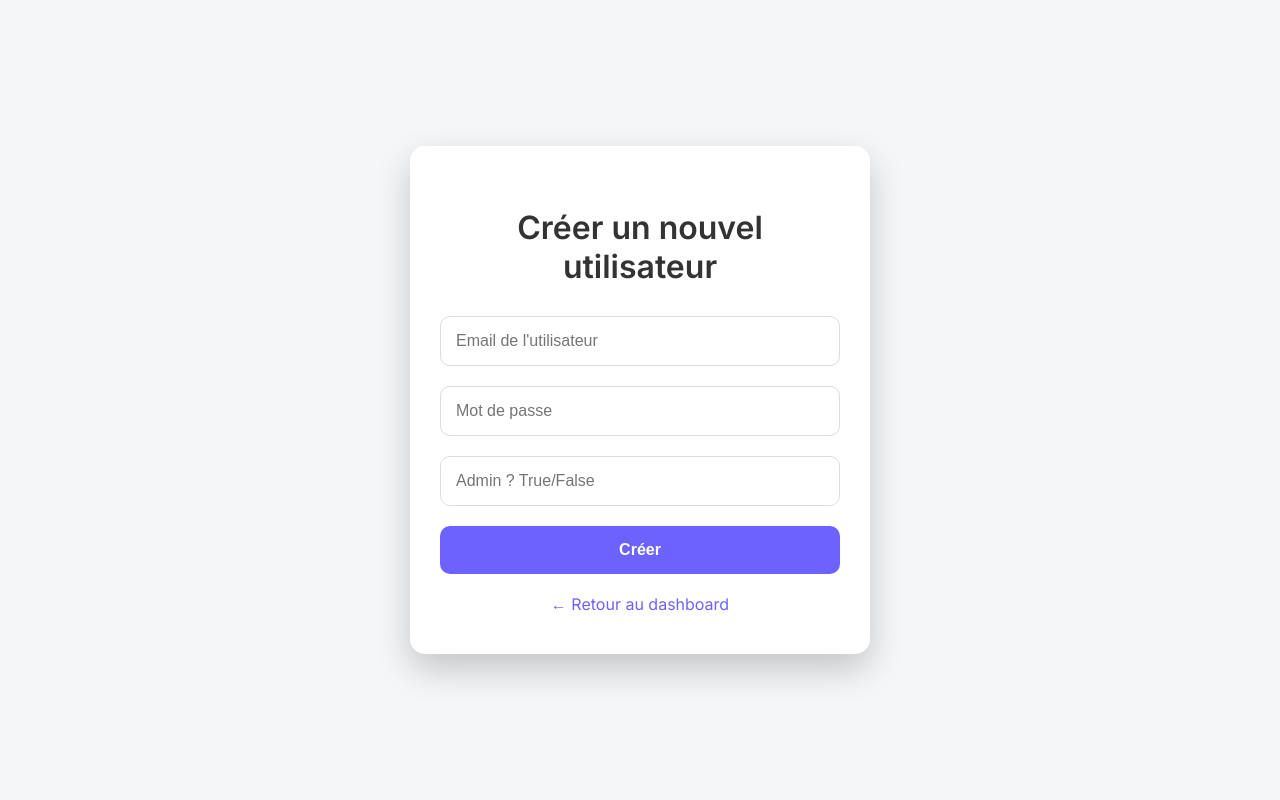
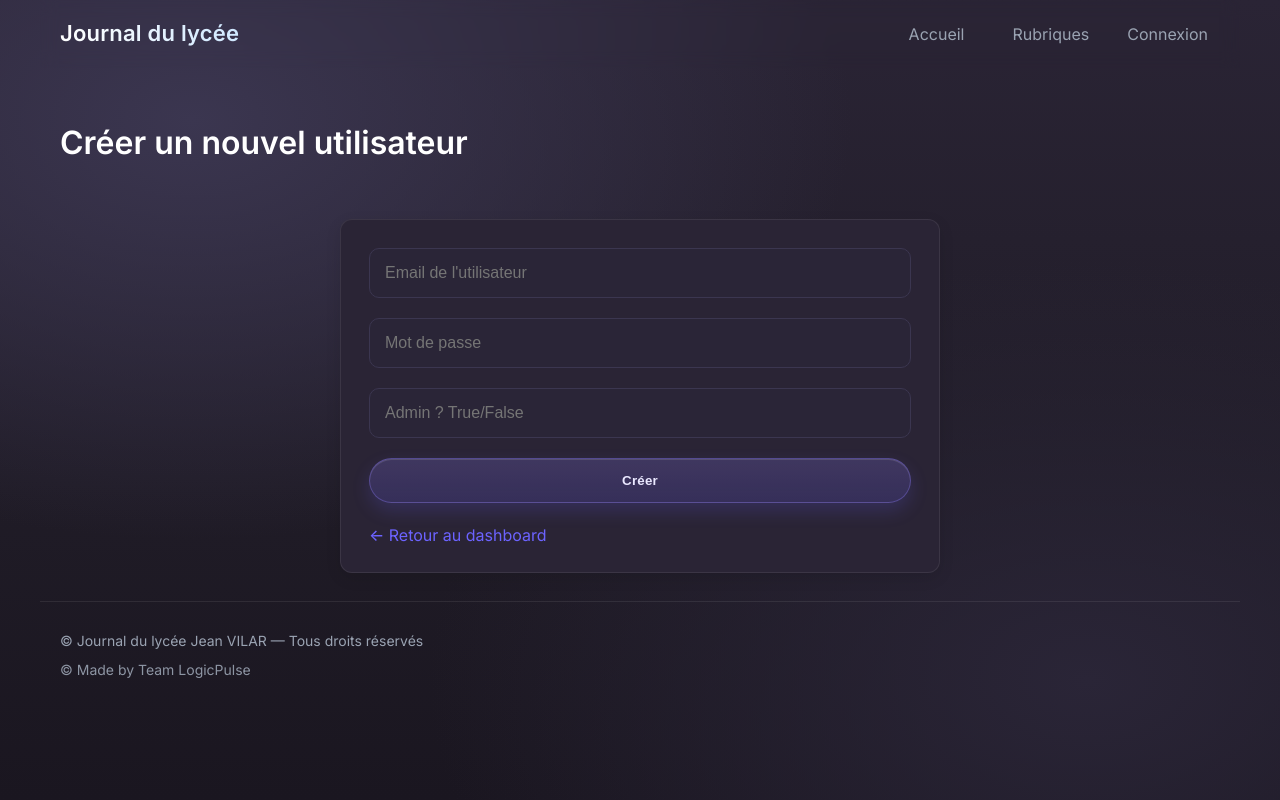
Before and after one commit to gabriel84-py/ptit_vilar, a FastAPI app: template templates/create_user.html in a window 1280 px wide. Run offline with FastAPI, Linux system fonts and the light colour scheme; the template is opened without the code that fills it, so the values that code supplies are empty; data comes from the database, SQL or seed files in the repository.

Commit message:
design create_user proto 1

```diff
--- /dev/null
+++ b/static/create_user.css
@@ -0,0 +1,384 @@
+/*
+====== Développé par TEAM LogicPulse ======
+| YouTube :                               |
+| Discord : https://discord.gg/efVfp5A89k |
+| Instagram : @team_LogicPulse            |
+===========================================
+*/
+
+/* ===================
+Reset léger + tokens
+=================== */
+:root {
+  --bg: #0f1117; /* fond global sombre cohérent avec la page login */
+  --surface: #151823; /* surface cartes */
+  --line: rgba(255, 255, 255, 0.08);
+  --text: #e7ecf3;
+  --muted: #9aa3b2;
+  --brand: #8e7cf8; /* gradient brand 1 */
+  --brand-2: #6c63ff; /* gradient brand 2 */
+  --accent: #9b5cff; /* accent secondaire */
+  --radius: 16px;
+  --shadow: 0 24px 60px rgba(0, 0, 0, 0.45);
+}
+* {
+  box-sizing: border-box;
+}
+html,
+body {
+  margin: 0;
+  padding: 0;
+}
+
+body {
+  font: 16px/1.6 "Inter", system-ui, -apple-system, Segoe UI, Roboto, Arial,
+    sans-serif;
+  background: radial-gradient(
+      1100px 700px at 15% 15%,
+      #3b3650 0%,
+      transparent 60%
+    ),
+    radial-gradient(1100px 700px at 85% 85%, #2a2537 0%, transparent 60%),
+    linear-gradient(180deg, #2a2435, #201c27 60%, #1a1620);
+  color: var(--text);
+  min-height: 100dvh;
+}
+img {
+  max-width: 100%;
+  display: block;
+}
+a {
+  color: inherit;
+  text-decoration: none;
+}
+ul {
+  margin: 0;
+  padding: 0;
+  list-style: none;
+}
+.sr-only {
+  position: absolute;
+  left: -10000px;
+}
+
+/* Layout global */
+.container {
+  max-width: 1200px;
+  margin: 0 auto;
+  padding: 20px;
+}
+
+/* Header */
+.header {
+  display: flex;
+  align-items: center;
+  justify-content: space-between;
+  gap: 12px;
+  padding-block: 14px;
+  margin-bottom: 8px;
+  position: sticky;
+  top: 0;
+  z-index: 10;
+  backdrop-filter: blur(8px);
+}
+.brand {
+  font-weight: 800;
+  font-size: 22px;
+  letter-spacing: 0.2px;
+  background: linear-gradient(90deg, #fff, #cfe8ff);
+  -webkit-background-clip: text;
+  background-clip: text;
+  color: transparent;
+}
+.nav {
+  display: flex;
+  gap: 14px;
+}
+.nav-link {
+  color: var(--muted);
+  padding: 8px 12px;
+  overflow: hidden;
+  transition: color 0.3s ease, background 0.3s ease;
+  position: relative;
+  display: inline-flex;
+  align-items: center;
+  gap: 6px;
+  border-radius: 999px;
+  isolation: isolate;
+  background-clip: padding-box;
+  height: 40px;
+  min-width: 100px;
+  justify-content: center;
+}
+.nav-link:hover {
+  color: #fff;
+  background: rgba(255, 255, 255, 0.06);
+}
+.nav-link.is-active {
+  color: #fff;
+  background: rgba(255, 255, 255, 0.06);
+}
+
+/* Footer */
+.footer {
+  color: var(--muted);
+  font-size: 14px;
+  padding-block: 28px;
+  border-top: 1px solid var(--line);
+  margin-top: 28px;
+  display: grid;
+  gap: 6px;
+}
+.footer .by {
+  opacity: 0.9;
+}
+
+/* Focus visible (accessibilité) */
+:focus-visible {
+  outline: 3px solid rgba(142, 124, 248, 0.6);
+  outline-offset: 2px;
+  border-radius: 8px;
+}
+
+/* Motion safe */
+@media (prefers-reduced-motion: reduce) {
+  * {
+    animation: none !important;
+    transition: none !important;
+  }
+}
+
+/* Responsive */
+@media (max-width: 980px) {
+  .container {
+    padding: 16px;
+  }
+  .featured-card {
+    grid-template-columns: 1fr;
+  }
+}
+@media (max-width: 720px) {
+  .articles-grid {
+    grid-template-columns: repeat(2, 1fr);
+  }
+}
+@media (max-width: 520px) {
+  .nav {
+    display: none;
+  }
+  .articles-grid {
+    grid-template-columns: 1fr;
+  }
+}
+
+/* ====== Contour animé des boutons du header ====== */
+:root {
+  --violet: #9b5cff;
+  --ring-w: 1.5px; /* épaisseur du trait en px (utilisée ci-dessous) */
+  --ring-gap: 3px;
+}
+
+/* Le SVG occupe 100% du lien et suit sa forme */
+.nav-ring {
+  position: absolute;
+  inset: calc(var(--ring-w) / -2);
+  width: calc(100% + var(--ring-w));
+  height: calc(100% + var(--ring-w));
+  pointer-events: none;
+  border-radius: inherit;
+  display: block;
+}
+
+/* Le rectangle suit la taille du SVG et ses coins sont arrondis.
+   pathLength=100 => dash en pourcentage du périmètre */
+.nav-ring__stroke {
+  fill: none;
+  stroke: var(--violet);
+  stroke-width: var(--ring-w);
+  stroke-linecap: round;
+  stroke-linejoin: round;
+  shape-rendering: geometricPrecision;
+
+  stroke-dasharray: 100;
+  stroke-dashoffset: 100;
+  opacity: 0;
+  transition: opacity 120ms ease;
+}
+
+/* Survol d’un bouton non actif : on dessine le contour du haut et on fait tout le tour */
+@keyframes nav-stroke-draw {
+  from {
+    stroke-dashoffset: 100;
+  }
+  to {
+    stroke-dashoffset: 0;
+  }
+}
+.nav-link:not(.is-active):hover .nav-ring__stroke {
+  opacity: 1;
+  animation: nav-stroke-draw 600ms cubic-bezier(0.4, 0, 0.2, 1) forwards;
+}
+
+.nav-link.is-active .nav-ring__stroke {
+  opacity: 1;
+  stroke-dashoffset: 0;
+  animation: none;
+}
+
+/* ===================
+Styles spécifiques à la page de création d'utilisateur
+=================== */
+.h1container {
+  max-width: 1200px;
+  margin: 0 auto;
+  padding: 20px;
+}
+
+.btncontainer {
+  max-width: 600px;
+  margin: 0 auto;
+  padding: 20px;
+  background-color: #2a2435;
+  border: 1px solid var(--line);
+  padding: 28px 28px 24px;
+  border-radius: 12px;
+  box-shadow: 0 5px 15px rgba(0, 0, 0, 0.1);
+  transition: transform 0.3s, box-shadow 0.3s;
+}
+
+/* Hover */
+.btncontainer:hover {
+  transform: translateY(-5px);
+  box-shadow: 0 10px 20px rgba(0, 0, 0, 0.15);
+}
+
+/* Bordure au survol + halo subtil */
+.btncontainer::after {
+  content: "";
+  position: absolute;
+  inset: 0;
+  border-radius: 12px;
+  box-shadow: inset 0 0 0 1px transparent;
+  transition: 0.25s;
+  pointer-events: none;
+}
+.btncontainer:hover::after {
+  box-shadow: inset 0 0 0 1px rgba(255, 255, 255, 0.2);
+}
+
+h1 {
+  margin-bottom: 30px;
+  font-size: 2rem;
+  color: #fff;
+}
+
+form {
+  display: flex;
+  flex-direction: column;
+  gap: 20px;
+}
+
+input {
+  background-color: #2a2537;
+  padding: 15px;
+  font-size: 16px;
+  border-radius: 10px;
+  border: 1px solid #3b3650;
+  transition: all 0.3s;
+  color: #e7ecf3;
+}
+
+input:focus {
+  border-color: #6c63ff;
+  box-shadow: 0 0 10px rgba(108, 99, 255, 0.3);
+  outline: none;
+}
+
+/* Easing & durée harmonisées */
+:root {
+  --elevate-ease: cubic-bezier(0.22, 1, 0.36, 1); /* smooth ease-out */
+  --elevate-ms: 420ms;
+}
+
+/* Bouton hero – plus sombre et plus transparent */
+.btn {
+  cursor: pointer;
+  position: relative;
+  display: inline-flex;
+  align-items: center;
+  justify-content: center;
+  gap: 10px;
+
+  padding: 14px 26px;
+  border-radius: 999px;
+  font-weight: 600;
+  letter-spacing: 0.2px;
+
+  /* ↓ dé-saturé + transparent */
+  background: linear-gradient(
+    180deg,
+    rgba(142, 124, 248, 0.22),
+    rgba(108, 99, 255, 0.18)
+  );
+  border: 1px solid rgba(142, 124, 248, 0.35);
+  color: #eae8ff;
+
+  box-shadow: 0 8px 18px rgba(108, 99, 255, 0.18),
+    inset 0 1px 0 rgba(255, 255, 255, 0.12);
+
+  /* Animation vraiment fluide */
+  transform: translateY(0);
+  will-change: transform, box-shadow, filter;
+  transition: transform var(--elevate-ms) var(--elevate-ease),
+    box-shadow var(--elevate-ms) var(--elevate-ease),
+    filter var(--elevate-ms) var(--elevate-ease), background 260ms ease;
+
+  /* petit glow interne discret au repos */
+  isolation: isolate;
+}
+
+/* Survol : montée douce + ombre progressive */
+.btn:hover {
+  transform: translateY(-6px);
+  filter: brightness(1.02);
+  box-shadow: 0 14px 28px rgba(108, 99, 255, 0.22),
+    inset 0 1px 0 rgba(255, 255, 255, 0.16);
+}
+
+/* Effet de lueur douce qui “suit” le hover (très léger) */
+.btn::before {
+  content: "";
+  position: absolute;
+  inset: 0;
+  border-radius: 999px;
+  background: radial-gradient(
+    120% 140% at 50% 10%,
+    rgba(155, 92, 255, 0.18),
+    transparent 60%
+  );
+  opacity: 0;
+  pointer-events: none;
+  transition: opacity var(--elevate-ms) var(--elevate-ease);
+}
+.button:hover::before {
+  opacity: 0.55;
+}
+
+/* Actif : retour sans à-coup */
+.btn:active {
+  transform: translateY(-2px);
+  box-shadow: 0 10px 22px rgba(108, 99, 255, 0.2),
+    inset 0 1px 0 rgba(255, 255, 255, 0.12);
+}
+
+a.back {
+  display: inline-block;
+  margin-top: 20px;
+  color: #6c63ff;
+  text-decoration: none;
+  font-weight: 500;
+}
+
+a.back:hover {
+  text-decoration: underline;
+}
--- a/templates/create_user.html
+++ b/templates/create_user.html
@@ -1,98 +1,150 @@
 <!DOCTYPE html>
 <html lang="fr">
-<head>
-    <meta charset="UTF-8">
+  <head>
+    <meta charset="UTF-8" />
     <title>Créer un utilisateur</title>
-    <link href="https://fonts.googleapis.com/css2?family=Inter:wght@400;600&display=swap" rel="stylesheet">
-    <style>
-        body {
-            font-family: 'Inter', sans-serif;
-            background: #f4f6f8;
-            display: flex;
-            justify-content: center;
-            align-items: center;
-            height: 100vh;
-            margin: 0;
-        }
+    <link
+      href="https://fonts.googleapis.com/css2?family=Inter:wght@400;600&display=swap"
+      rel="stylesheet"
+    />
+    <!-- CSS dédié à CETTE page -->
+    <link rel="stylesheet" href="/static/create_user.css" />
+    <link rel="stylesheet" href="/static/fixe_header.css" />
+  </head>
+  <body>
+    <!-- Barre supérieure -->
+    <header class="container header" role="banner">
+      <a class="brand" href="/">Journal du lycée</a>
 
-        .container {
-            background: white;
-            padding: 40px 30px;
-            border-radius: 15px;
-            box-shadow: 0 15px 35px rgba(0,0,0,0.2);
-            width: 100%;
-            max-width: 400px;
-            text-align: center;
-        }
+      <nav class="nav" aria-label="Navigation principale">
+        <a
+          class="nav-link {% if request.url.path == '/' %}is-active{% endif %}"
+          href="/"
+        >
+          Accueil
+          <svg
+            class="nav-ring"
+            aria-hidden="true"
+            focusable="false"
+            viewBox="0 0 100 40"
+            preserveAspectRatio="none"
+          >
+            <path
+              class="nav-ring__stroke"
+              pathLength="100"
+              d="M50,1.5 H78.5 A18.5,18.5 0 0 1 78.5,38.5 H21.5 A18.5,18.5 0 0 1 21.5,1.5 H50 Z"
+            />
+          </svg>
+        </a>
 
-        h1 {
-            margin-bottom: 30px;
-            font-size: 2rem;
-            color: #333;
-        }
+        <a
+          class="nav-link {% if request.url.path.startswith('/categories') %}is-active{% endif %}"
+          href="/categories"
+        >
+          Rubriques
+          <svg
+            class="nav-ring"
+            aria-hidden="true"
+            focusable="false"
+            viewBox="0 0 100 40"
+            preserveAspectRatio="none"
+          >
+            <path
+              class="nav-ring__stroke"
+              pathLength="100"
+              d="M50,1.5 H78.5 A18.5,18.5 0 0 1 78.5,38.5 H21.5 A18.5,18.5 0 0 1 21.5,1.5 H50 Z"
+            />
+          </svg>
+        </a>
 
-        form {
-            display: flex;
-            flex-direction: column;
-            gap: 20px;
-        }
+        {% if request.state.user %}
+        <a
+          class="nav-link {% if request.url.path.startswith('/admin') %}is-active{% endif %}"
+          href="/admin"
+        >
+          Admin Panel
+          <svg
+            class="nav-ring"
+            aria-hidden="true"
+            focusable="false"
+            viewBox="0 0 100 40"
+            preserveAspectRatio="none"
+          >
+            <path
+              class="nav-ring__stroke"
+              pathLength="100"
+              d="M50,1.5 H78.5 A18.5,18.5 0 0 1 78.5,38.5 H21.5 A18.5,18.5 0 0 1 21.5,1.5 H50 Z"
+            />
+          </svg>
+        </a>
+        <a class="nav-link" href="/login/logout">
+          Déconnexion
+          <svg
+            class="nav-ring"
+            aria-hidden="true"
+            focusable="false"
+            viewBox="0 0 100 40"
+            preserveAspectRatio="none"
+          >
+            <path
+              class="nav-ring__stroke"
+              pathLength="100"
+              d="M50,1.5 H78.5 A18.5,18.5 0 0 1 78.5,38.5 H21.5 A18.5,18.5 0 0 1 21.5,1.5 H50 Z"
+            />
+          </svg>
+        </a>
+        {% else %}
+        <a
+          class="nav-link {% if request.url.path.startswith('/login') %}is-active{% endif %}"
+          href="/login"
+        >
+          Connexion
+          <svg
+            class="nav-ring"
+            aria-hidden="true"
+            focusable="false"
+            viewBox="0 0 100 40"
+            preserveAspectRatio="none"
+          >
+            <path
+              class="nav-ring__stroke"
+              pathLength="100"
+              d="M50,1.5 H78.5 A18.5,18.5 0 0 1 78.5,38.5 H21.5 A18.5,18.5 0 0 1 21.5,1.5 H50 Z"
+            />
+          </svg>
+        </a>
+        {% endif %}
+      </nav>
+    </header>
 
-        input {
-            padding: 15px;
-            font-size: 16px;
-            border-radius: 10px;
-            border: 1px solid #ddd;
-            transition: all 0.3s;
-        }
+    <div class="h1container">
+      <h1>Créer un nouvel utilisateur</h1>
+    </div>
 
-        input:focus {
-            border-color: #6c63ff;
-            box-shadow: 0 0 10px rgba(108,99,255,0.3);
-            outline: none;
-        }
+    <div class="btncontainer">
+      <form action="/admin/endpoint_create_user" method="get">
+        <input
+          type="email"
+          name="email"
+          placeholder="Email de l'utilisateur"
+          required
+        />
+        <input
+          type="password"
+          name="password"
+          placeholder="Mot de passe"
+          required
+        />
+        <input type="text" name="is_admin" placeholder="Admin ? True/False" />
+        <button class="btn" type="submit">Créer</button>
+      </form>
 
-        button {
-            padding: 15px;
-            font-size: 16px;
-            border-radius: 10px;
-            border: none;
-            background: #6c63ff;
-            color: white;
-            font-weight: 600;
-            cursor: pointer;
-            transition: all 0.3s;
-        }
+      <a href="/admin" class="back">← Retour au dashboard</a>
+    </div>
 
-        button:hover {
-            transform: translateY(-3px);
-            box-shadow: 0 10px 20px rgba(108,99,255,0.3);
-        }
-
-        a.back {
-            display: inline-block;
-            margin-top: 20px;
-            color: #6c63ff;
-            text-decoration: none;
-            font-weight: 500;
-        }
-
-        a.back:hover {
-            text-decoration: underline;
-        }
-    </style>
-</head>
-<body>
-    <div class="container">
-        <h1>Créer un nouvel utilisateur</h1>
-
-        <form action="/admin/endpoint_create_user" method="get">
-            <input type="email" name="email" placeholder="Email de l'utilisateur" required />
-            <input type="password" name="password" placeholder="Mot de passe" required />
-            <input type="text" name="is_admin" placeholder="Admin ? True/False" />
-            <button type="submit">Créer</button>
-        </form>
-
-        <a href="/admin" class="back">← Retour au dashboard</a>
-    </div>
-</body>
+    <footer class="container footer" role="contentinfo">
+      <div>© Journal du lycée Jean VILAR — Tous droits réservés</div>
+      <div class="by">© Made by Team LogicPulse</div>
+    </footer>
+  </body>
 </html>
```
